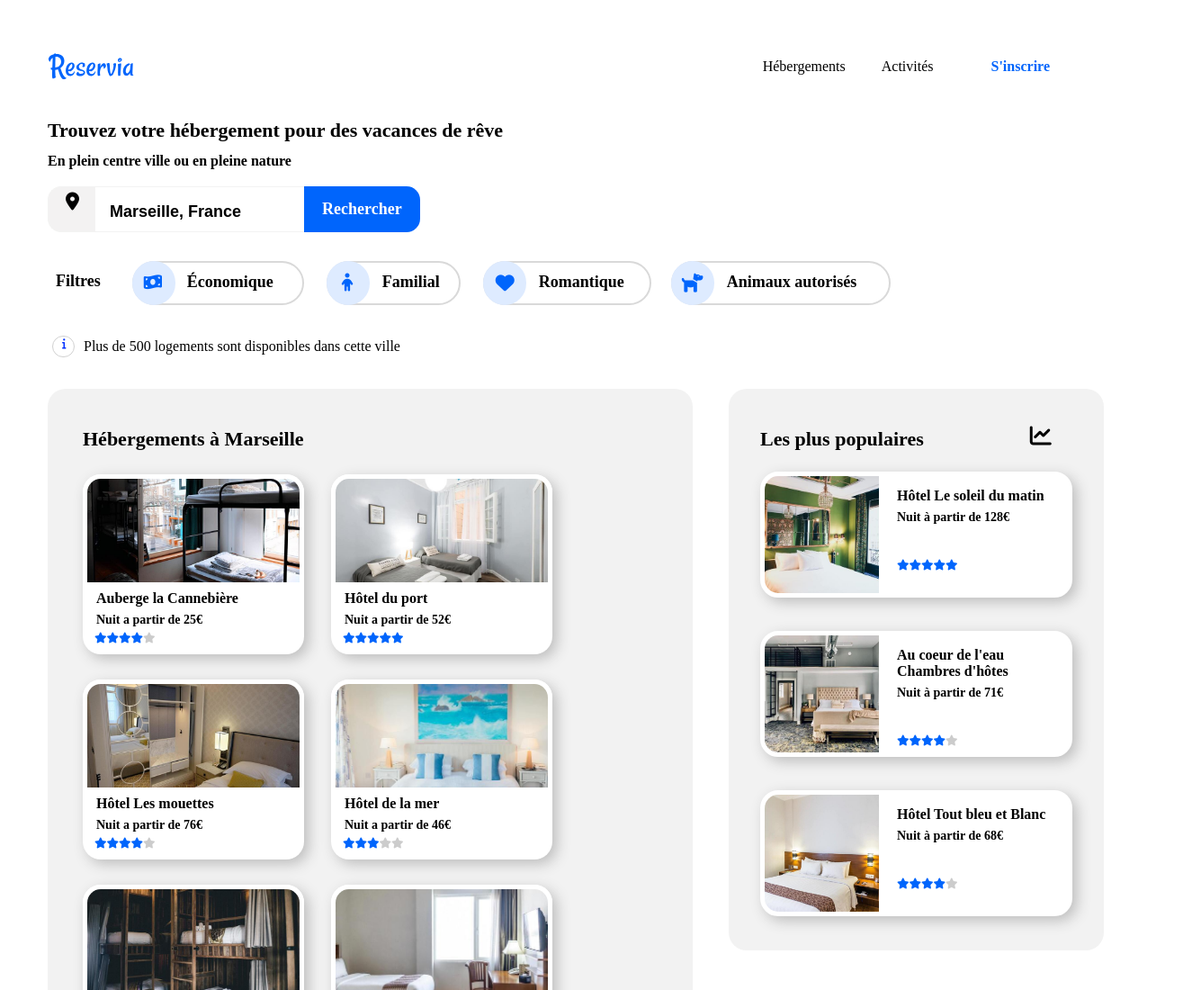
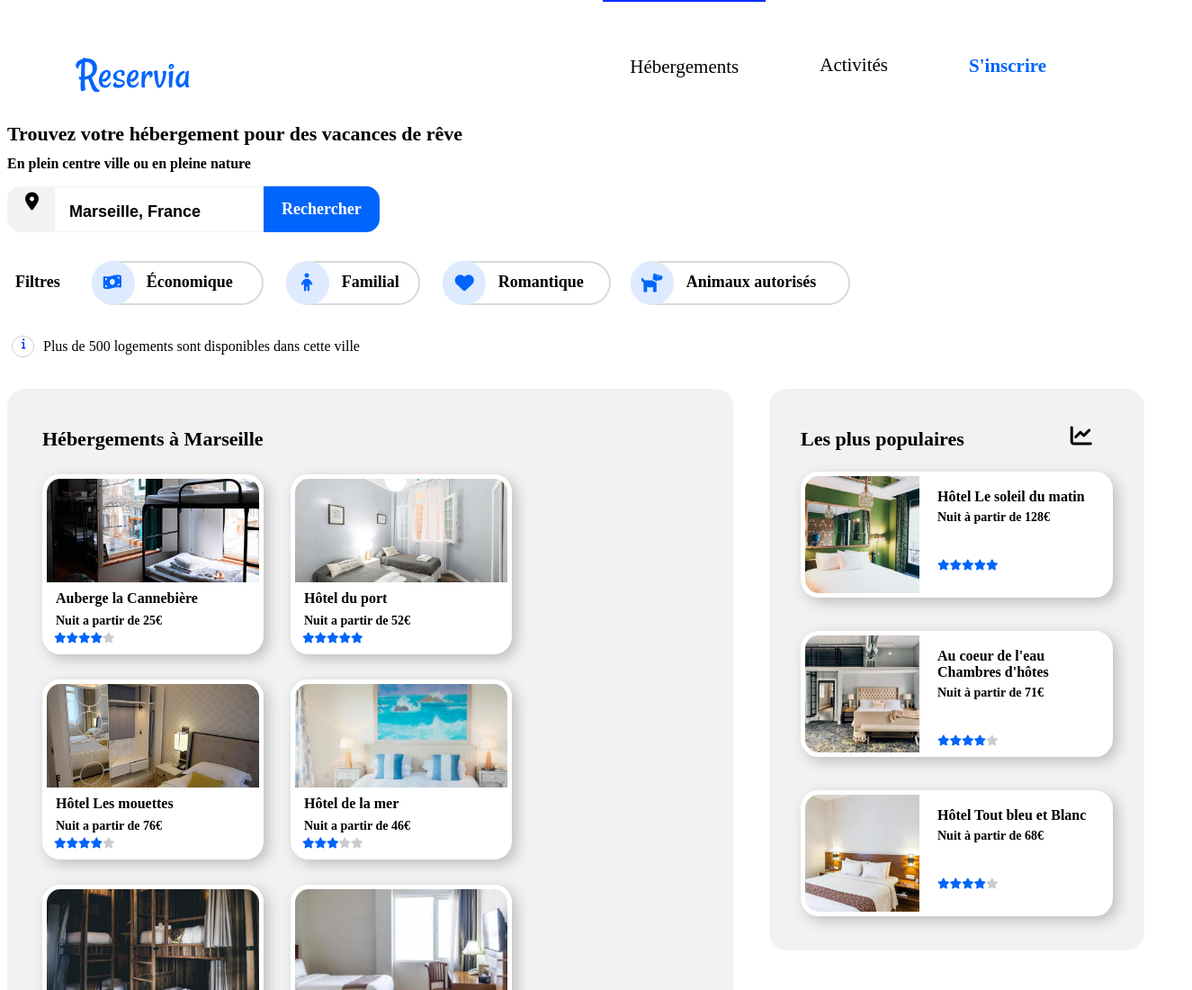
Before and after one commit to JordanFox38160/P2-Reservia-PremiereVersion-, a plain HTML site: page index.html in a window 1280 px wide. Shown: the top 1100 px of the page at 90% size, 1325 px wide, since content can reach past the window. Drawn offline with Linux system fonts and the light colour scheme; a web font is replaced by a local one.

Commit message:
Modification du header pour l'iso maquette

```diff
--- a/style.css
+++ b/style.css
@@ -27,15 +27,12 @@ h3 {
 body {
     font-family: "Raleway-Regular", serif;
     background-color:rgb(255, 255, 255);
-    margin-left: 53px;
-    margin-right: 53px;
-    margin-top: 40px;
 }
 
 
 .logo img {
-    margin-top: 11px;
-    width: 100%;
+    margin-top: 45px;
+    width: 130px;
 }
 
 
@@ -44,6 +41,9 @@ body {
     flex-direction: row;
     display: flex;
     justify-content: space-between;
+    margin-left: 75px;
+
+    margin-right: 109px;
 }
 
 @media (max-width: 600px){
@@ -57,9 +57,8 @@ body {
     display: flex;
     flex-direction: row;
     background-color: none;
-    margin-left: 60px;
-    margin-right: 60px;
-    margin-top: 10px;
+    font-size: 21px;
+
 }
 
 
@@ -68,8 +67,14 @@ body {
     flex-direction: column;
     text-decoration: none;
     color: rgb(0, 0, 0);
-    margin-top: -50px;
-    padding-top: 65px;
+    margin-top: -8px;
+    padding-top: 60px;
+    padding-left: 30px;
+    padding-right: 30px;
+    border: 2px #002fff solid;
+    border-left-style: none;
+    border-right-style: none;
+    border-bottom: none;
 }
 
 .boutonhebergement:hover {
@@ -86,13 +91,13 @@ body {
 .boutonactivites {
     display: flex;
     flex-direction: column;
-    margin-top: 15px;
     text-decoration: none;
     color: rgb(0, 0, 0);
-    padding-left: 40px;
-    padding-right: 40px;
-    margin-top: -50px;
-    padding-top: 65px;
+    margin-top: -8px;
+    padding-top: 60px;
+    padding-left: 60px;
+    padding-right: 30px;
+
 }
 
 .boutonactivites:hover {
@@ -105,20 +110,17 @@ body {
 
 
 .boutoninscrire {
-    margin-top: 15px;
     text-decoration: none;
     color: rgb(0, 0, 0);
-    padding-left: 24px;
     font-weight: bold;
     color:#0065FC;
+    margin-top: -7px;
+    padding-top: 60px;
+    padding-left: 60px;
+}
 }
 
 
-
-.bouton2:hover {
-    color: #002fff;
-
-}
 
 .titre-principal {
     display:flex;
```
